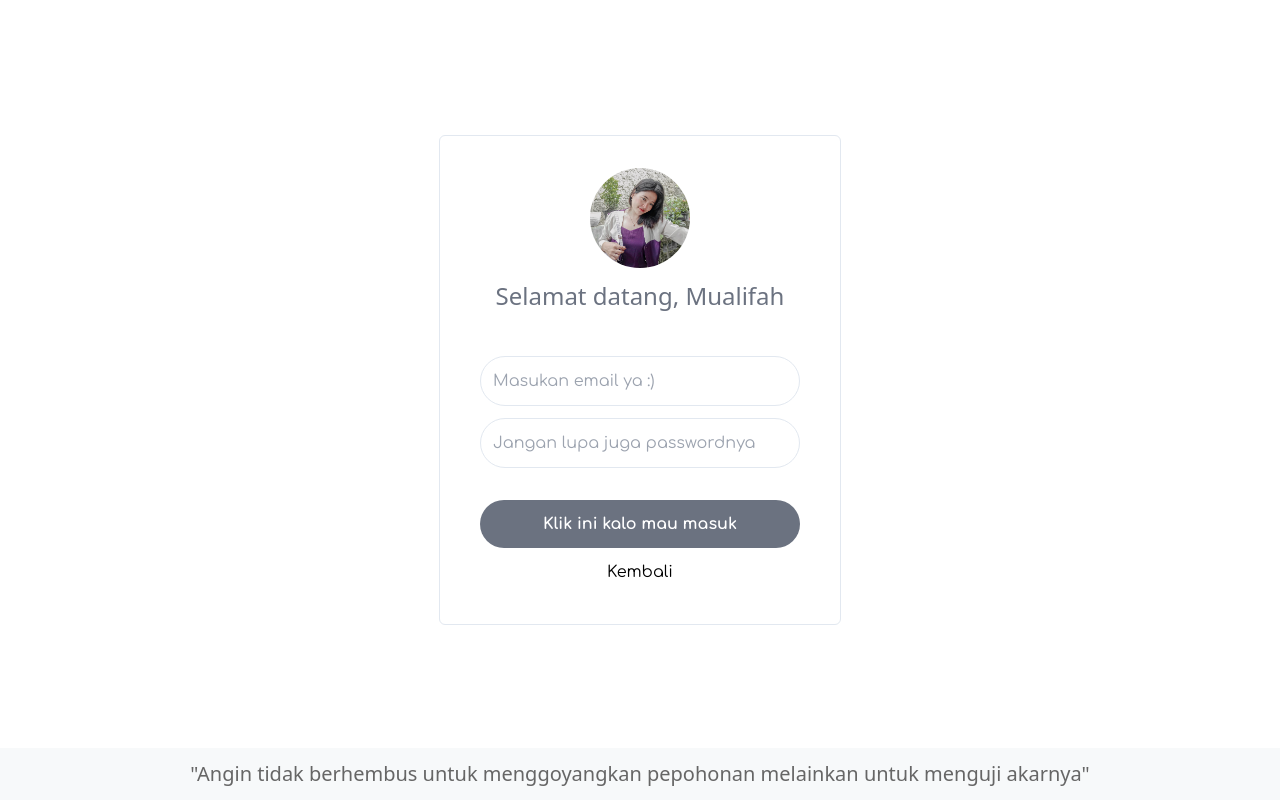
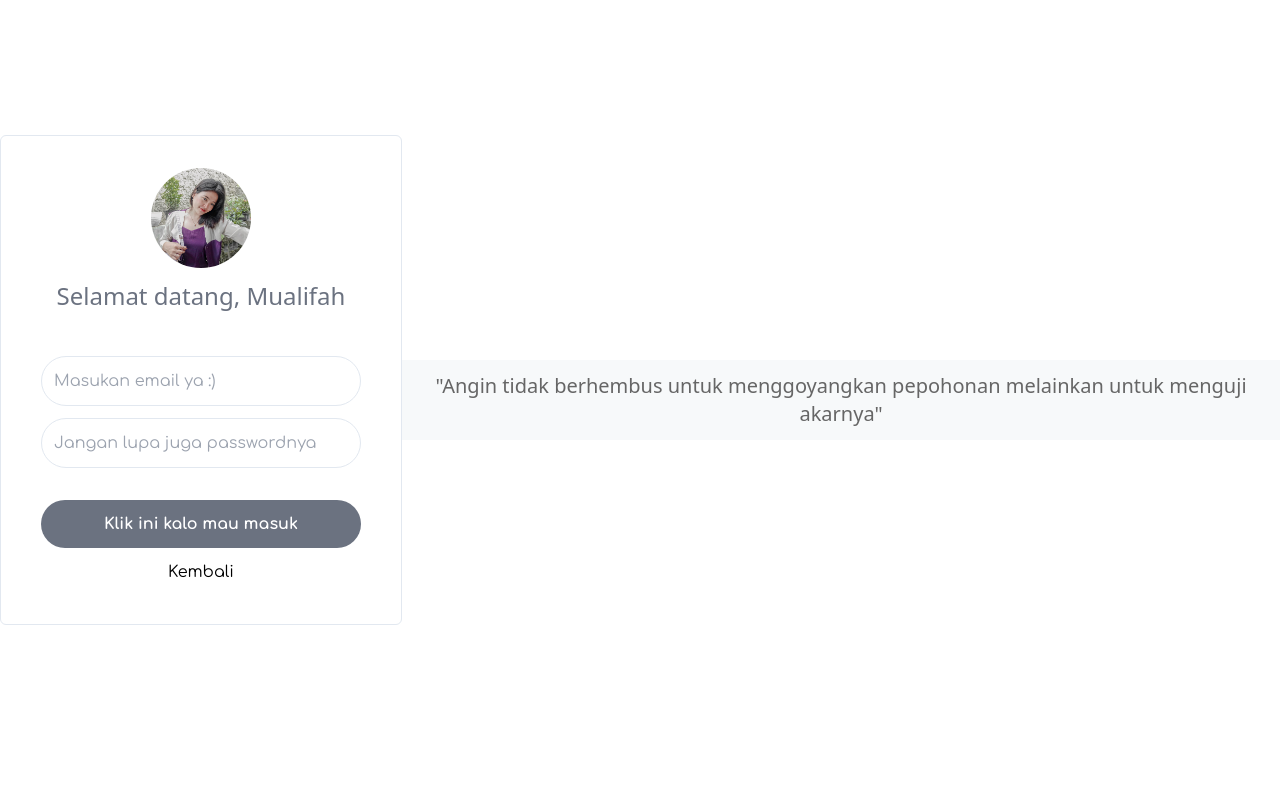
Before and after one commit to SaepudinJeh/story-mi, a Vue app: page /login in a window 1280 px wide. Built offline with nearby package versions, Linux system fonts and the light colour scheme; a web font is replaced by a local one.

Commit message:
static footer

```diff
--- a/src/layouts/loginPage.vue
+++ b/src/layouts/loginPage.vue
@@ -50,7 +50,7 @@
     </form>
 
 
-    <div class="absolute bottom-0 w-full p-3 bg-[#F7F9FA] flex justify-center items-center space-x-3 text-[14px] font-medium text-[#666]">
+    <div class="static bottom-0 w-full p-3 bg-[#F7F9FA] flex justify-center items-center space-x-3 text-[14px] font-medium text-[#666]">
       <p class="font-title text-xl text-center">"Angin tidak berhembus untuk menggoyangkan pepohonan melainkan untuk menguji akarnya"</p>
     </div>
   </div>
```
